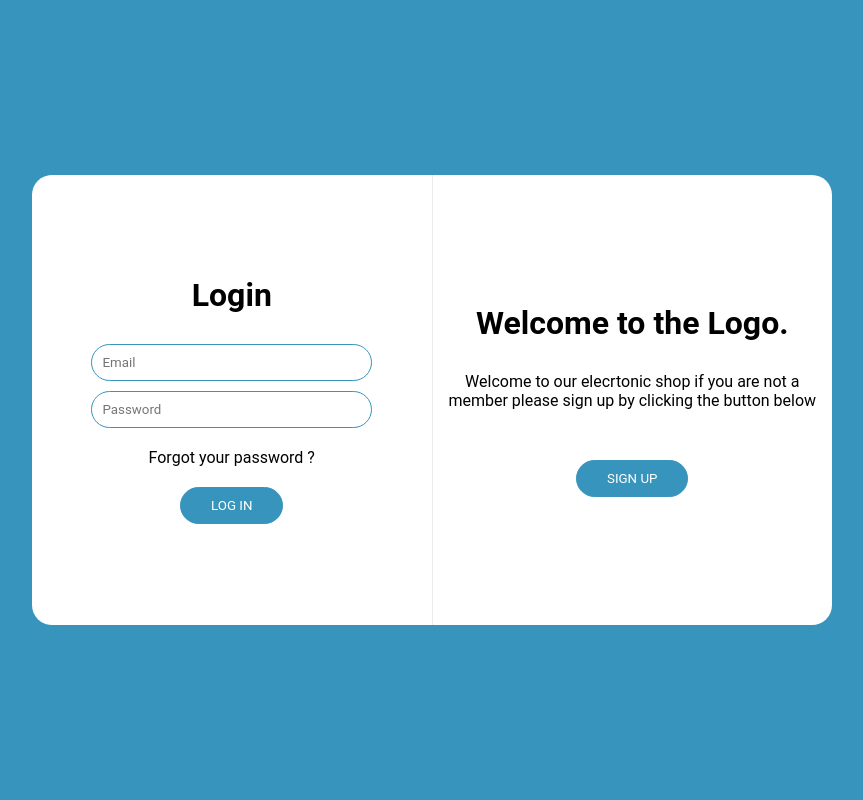
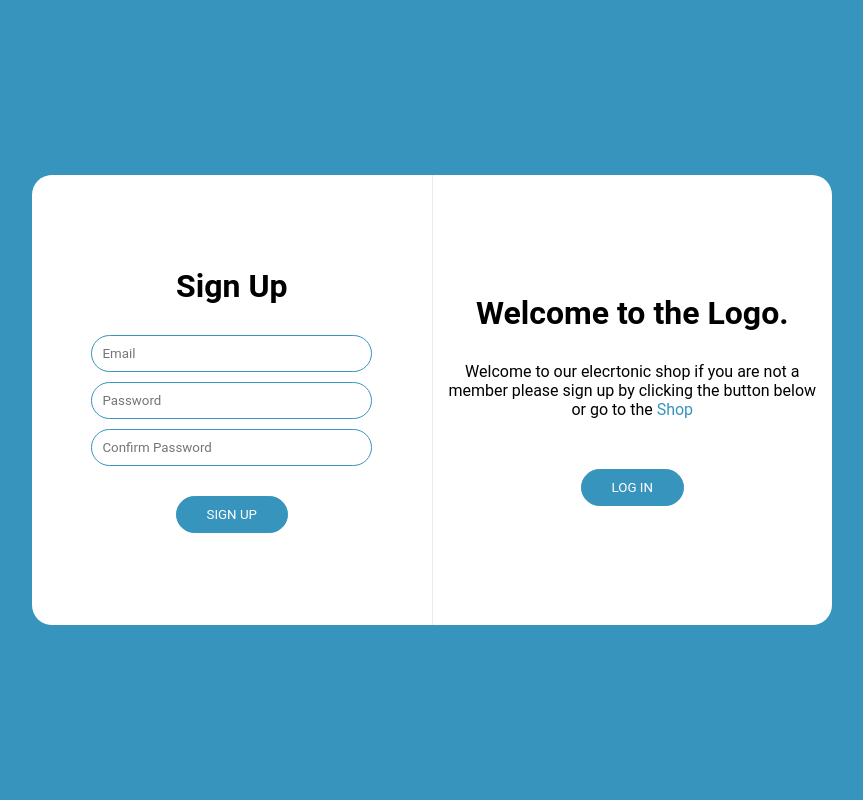
Before and after one commit to gk44739/Inxhinjeri-E-Ueb-it-Projekti, a PHP site: page /signup-login.html in a window 1280 px wide. Shown: the whole page, without its empty margins (208-1071 px from the left). Run offline with PHP 8.4, Linux system fonts and the light colour scheme.

Commit message:
Genti Commit

```diff
--- a/css/signup-login.css
+++ b/css/signup-login.css
@@ -17,17 +17,25 @@
     background-color:#fff;
     border-radius: 20px;
 }
+
+.signup__form,
 .login__form,
-.login__signup__description{
+.signup__description,
+.login__description{
     width: 50%;
     display: flex;
     flex-direction: column;
     justify-content: center;
     padding: 0 15px;
 }
+.login__form{
+    display: none;
+}
+.signup__form h1,
 .login__form h1{
     margin-bottom: 30px;
 }
+.signup__form form input,
 .login__form form input{
     width: 70%;
     border: 1px solid #3794bc;
@@ -36,6 +44,8 @@
     margin-bottom: 10px;
     outline: none;
 }
+
+.signup__form p,
 .login__form p{
     margin-top: 10px;
 }
@@ -43,10 +53,16 @@
     text-decoration: none;
     color: #000;
 }
-.login__signup__description{
+.login__description{
+    display: none;
+}
+.login__description,
+.signup__description{
     border-left: 1px solid #ebebeb;
 }
-.login__signup__description a button,
+.login__description a button,
+.signup__description a button,
+.signup__form a button,
 .login__form a button{
     margin-top: 20px;
     border: 1px solid #3794bc;
@@ -55,16 +71,27 @@
     background-color: #3794bc;
     color: #ffff;
     cursor: pointer;
+    outline: none;
 }
-.login__signup__description a button:hover,
+
+.login__description a button:hover,
+.signup__description a button:hover,
+.signup__form a button:hover,
 .login__form a button:hover{
     background-color: #fff;
     border: 1px solid #3794bc;
     color: #3794bc;
 }
-.login__signup__description h1{
+.login__description h1,
+.signup__description h1{
     margin-bottom: 30px;
 }
-.login__signup__description p{
+.login__description p,
+.signup__description p{
     margin-bottom: 30px;
 }
+.login__description p a,
+.signup__description p a{
+    text-decoration: none;
+    color: #3794bc;
+}
--- a/signup-login.html
+++ b/signup-login.html
@@ -20,11 +20,32 @@
                             <a href="#"><button>LOG IN</button></a>
                         </form>
                     </div>
-                    <div class="login__signup__description">
+
+                    <div class="signup__form">
+                        <h1>Sign Up</h1>
+                        <form action="">
+                            <input type="email" name="email" placeholder="Email">
+                            <br>
+                            <input type="password" name="password" placeholder="Password">
+                            <br>
+                            <input type="password" name="confirmpassword" placeholder="Confirm Password">
+                            <a href="#"><button>SIGN UP</button></a>
+                        </form>
+                    </div>
+
+                    <div class="login__description">
                         <h1>Welcome to the Logo.</h1>
-                        <p>Welcome to our elecrtonic shop if you are not a member please sign up by clicking the button below</p>
+                        <p>Welcome to our elecrtonic shop if you are not a member please sign up by clicking the button below or go to the <a href="index.html">Shop</a></p>
                         <a href="#"><button>SIGN UP</button></a>
                     </div>
+
+                    <div class="signup__description">
+                        <h1>Welcome to the Logo.</h1>
+                        <p>Welcome to our elecrtonic shop if you are not a member please sign up by clicking the button below or go to the <a href="index.html">Shop</a></p>
+                        <a href="#"><button>LOG IN</button></a>
+                    </div>
+
+
                 </div>
             </div>
     <script src='main.js'></script>
```
